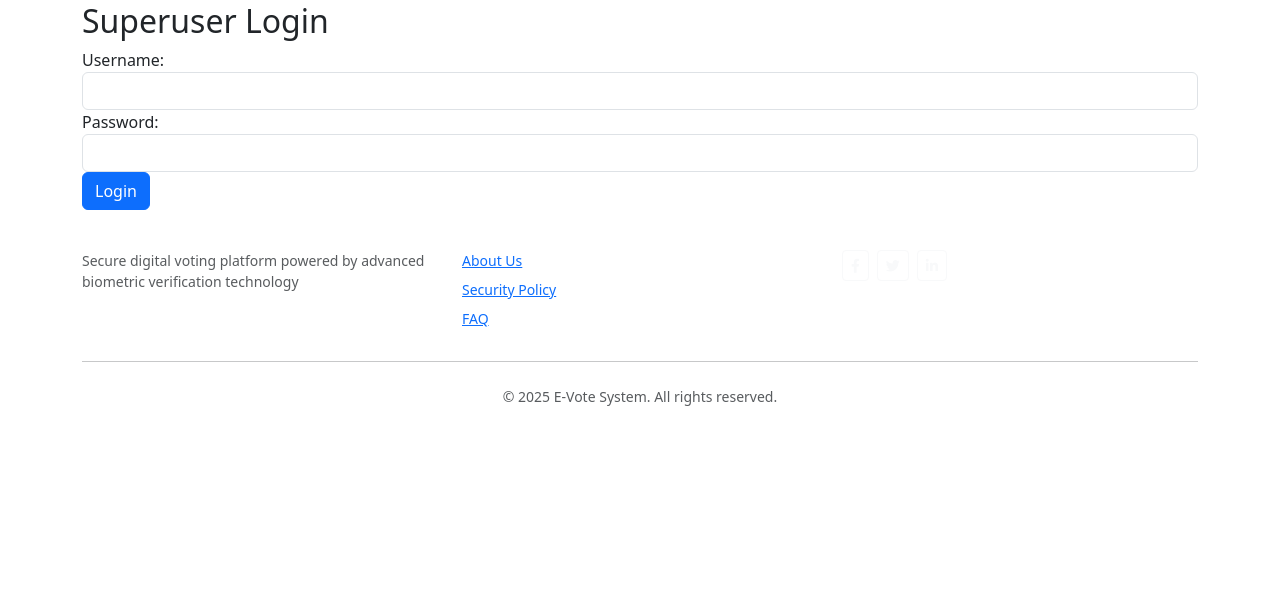
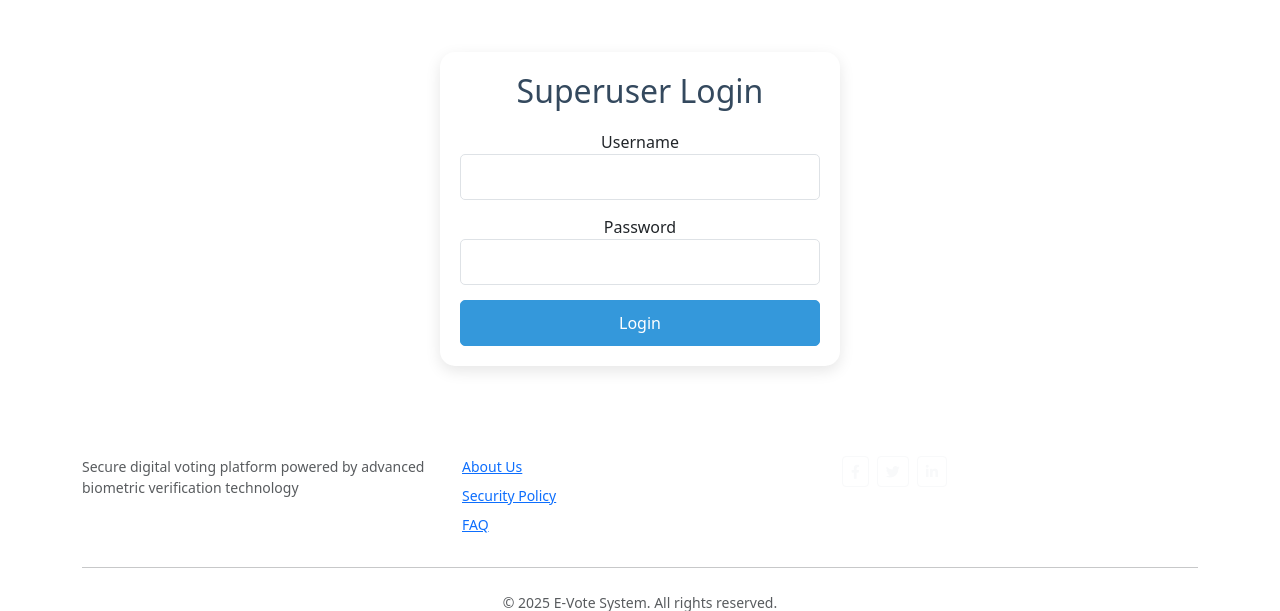
Before and after one commit to Natnaelwa7/evotingdeployment, a Flask app: page /superuser/login in a window 1280 px wide. Shown: the part 56-667 px from the top of the page. Run offline with Flask 3, Linux system fonts and the light colour scheme; parts of the project's set-up code (start-up, migrations or seed data) failed here and were passed over.

Commit message:
Update superuser_login.html

```diff
--- a/templates/superuser_login.html
+++ b/templates/superuser_login.html
@@ -1,7 +1,69 @@
 {% extends "base.html" %}
+
 {% block content %}
-<div class="container">
+<style>
+    .login-container {
+        max-width: 400px;
+        margin: 50px auto;
+        padding: 20px;
+        background: white;
+        border-radius: 15px;
+        box-shadow: 0 5px 15px rgba(0,0,0,0.1);
+        text-align: center;
+    }
+    h2 {
+        margin-bottom: 20px;
+        color: #34495e;
+        font-size: 2rem;
+    }
+    .form-group {
+        margin-bottom: 15px;
+    }
+    .form-control {
+        border-radius: 5px;
+        padding: 10px;
+        font-size: 1rem;
+    }
+    .btn-primary {
+        width: 100%;
+        padding: 10px;
+        font-size: 1rem;
+        border-radius: 5px;
+        background-color: #3498db;
+        border-color: #3498db;
+    }
+    .btn-primary:hover {
+        background-color: #2980b9;
+        border-color: #2980b9;
+    }
+    .alert {
+        padding: 10px;
+        margin-bottom: 15px;
+        border-radius: 5px;
+        font-size: 1rem;
+        text-align: center;
+    }
+    .alert-success {
+        background-color: #d4edda;
+        color: #155724;
+        border: 1px solid #c3e6cb;
+    }
+    .alert-danger {
+        background-color: #f8d7da;
+        color: #721c24;
+        border: 1px solid #f5c6cb;
+    }
+    .alert-warning {
+        background-color: #fff3cd;
+        color: #856404;
+        border: 1px solid #ffeeba;
+    }
+</style>
+
+<div class="container login-container">
     <h2>Superuser Login</h2>
+
+    <!-- Flash Messages -->
     {% with messages = get_flashed_messages(with_categories=true) %}
         {% if messages %}
             {% for category, message in messages %}
@@ -9,16 +71,71 @@
             {% endfor %}
         {% endif %}
     {% endwith %}
-    <form method="POST" action="{{ url_for('superuser_login') }}">
+
+    <!-- Login Form -->
+    <form id="superuser-login-form" method="POST">
         <div class="form-group">
-            <label for="username">Username:</label>
+            <label for="username">Username</label>
             <input type="text" class="form-control" id="username" name="username" required>
         </div>
         <div class="form-group">
-            <label for="password">Password:</label>
+            <label for="password">Password</label>
             <input type="password" class="form-control" id="password" name="password" required>
         </div>
         <button type="submit" class="btn btn-primary">Login</button>
     </form>
 </div>
+
+<script>
+    document.getElementById("superuser-login-form").addEventListener("submit", async function(e) {
+        e.preventDefault();
+
+        const username = document.getElementById("username").value.trim();
+        const password = document.getElementById("password").value.trim();
+        let isValid = true;
+
+        // Client-side validation
+        if (!username) {
+            alert("Username is required");
+            isValid = false;
+        }
+        if (!password) {
+            alert("Password is required");
+            isValid = false;
+        }
+
+        if (!isValid) {
+            return;
+        }
+
+        try {
+            const response = await fetch("{{ url_for('superuser_login') }}", {
+                method: "POST",
+                headers: {
+                    "Content-Type": "application/json",
+                },
+                credentials: 'include',
+                body: JSON.stringify({ username, password })
+            });
+
+            if (response.redirected) {
+                // Backend is redirecting (e.g., to dashboard)
+                window.location.assign(response.url);
+            } else if (response.headers.get('content-type')?.includes('application/json')) {
+                const data = await response.json();
+                if (response.ok && data.success) {
+                    // JSON response for API clients
+                    window.location.assign("{{ url_for('superuser_dashboard') }}");
+                } else {
+                    alert(data.message || "Login failed");
+                }
+            } else {
+                alert("Unexpected server response");
+            }
+        } catch (error) {
+            console.error("Login error:", error);
+            alert("An error occurred. Please try again.");
+        }
+    });
+</script>
 {% endblock %}
```
